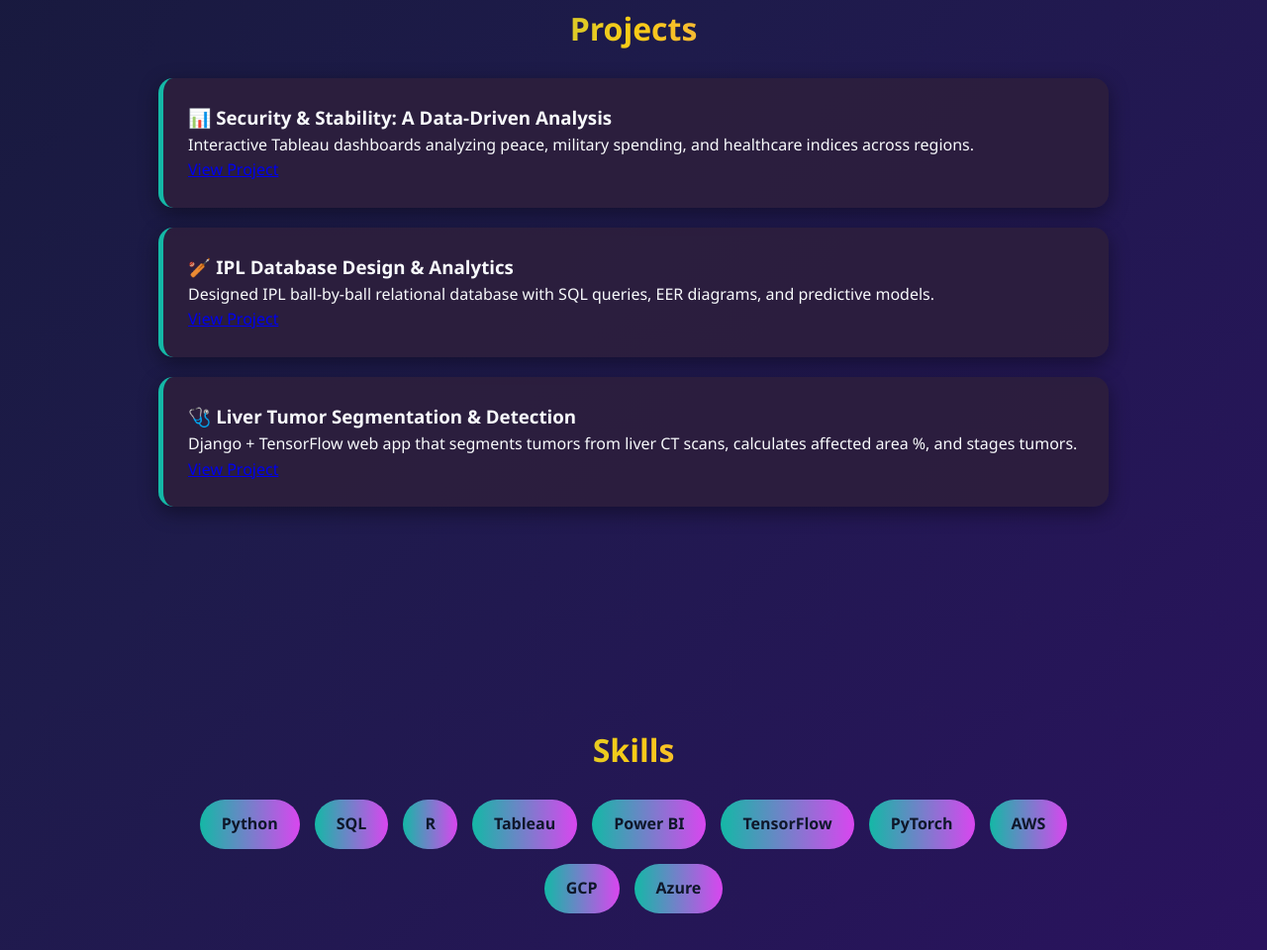
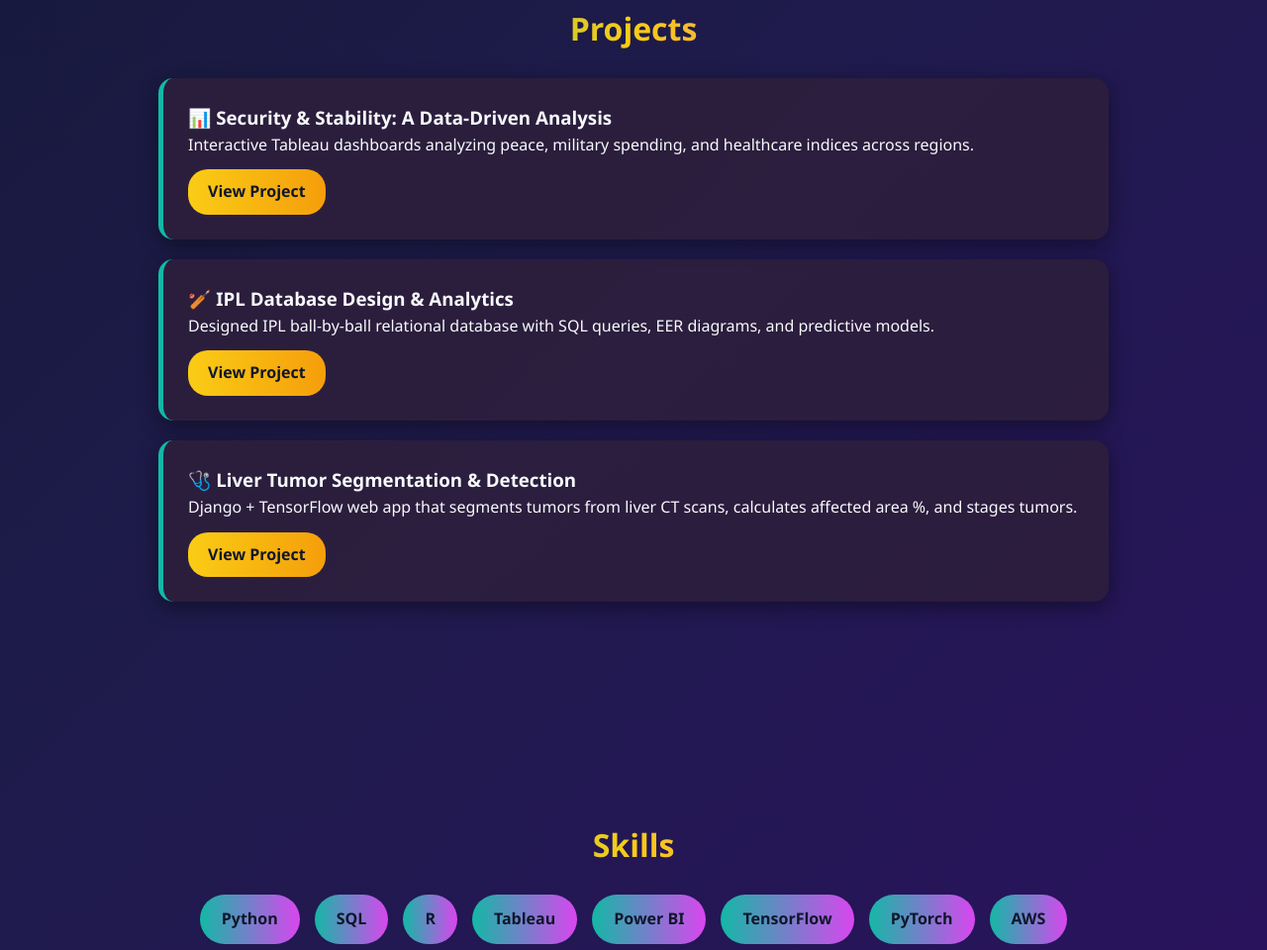
Before and after one commit to praneeth586/portfolio-praneethvenkatasai, a plain HTML site: page index.html in a window 1280 px wide. Shown: the part 1276-2236 px from the top of the page at 99% size. Drawn offline with Linux system fonts and the light colour scheme.

Commit message:
Update style.css

```diff
--- a/style.css
+++ b/style.css
@@ -147,9 +147,27 @@
 }
 
 .card:hover {
-  transform: translateY(-10px) scale(1.02);
+  transform: translateY(-8px);
   background: rgba(75, 30, 75, 0.95);
   border-color: #facc15;
+}
+
+/* Project Link Button */
+.btn-link {
+  display: inline-block;
+  margin-top: 12px;
+  padding: 10px 20px;
+  background: linear-gradient(90deg, #facc15, #f59e0b);
+  color: #0f172a;
+  border-radius: 20px;
+  font-weight: bold;
+  text-decoration: none;
+  transition: transform 0.3s, box-shadow 0.3s;
+}
+
+.btn-link:hover {
+  transform: scale(1.08);
+  box-shadow: 0 0 12px #facc15;
 }
 
 /* Skills */
```
